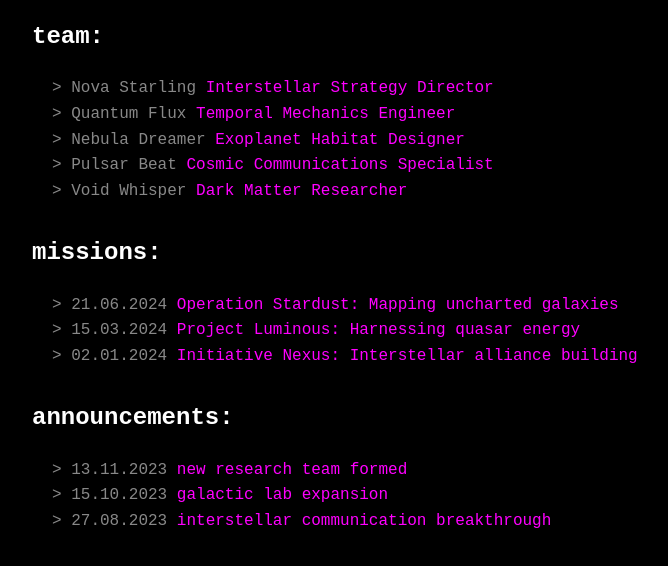
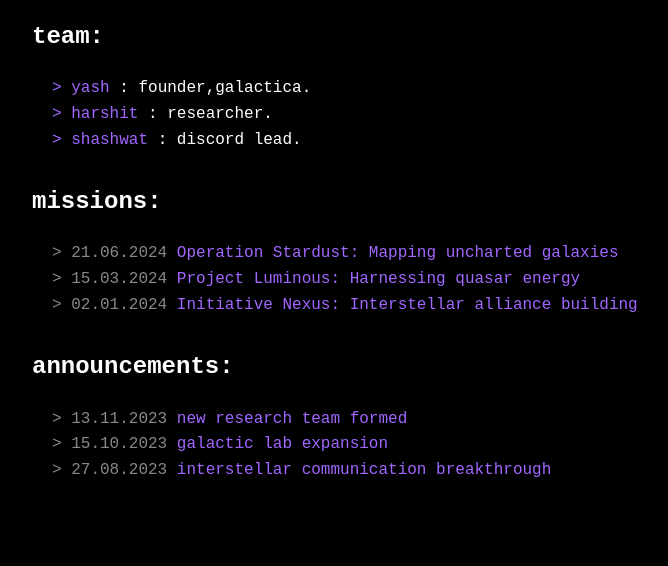
Before and after one commit to 0xYashh/galacticverse, a plain HTML site: page hq/g-hq.html in a window 1280 px wide. Shown: the part 96-662 px from the top of the page, without its empty margins (208-876 px from the left). Drawn offline with Linux system fonts and the light colour scheme.

Commit message:
Update Commit

```diff
--- a/hq/g-hq.html
+++ b/hq/g-hq.html
@@ -7,7 +7,7 @@
     <style>
         body {
             background-color: #000;
-            color: #0f0;
+            color: rgb(255, 255, 255);
             font-family: 'Courier New', monospace;
             line-height: 1.6;
             padding: 20px;
@@ -18,7 +18,7 @@
             color: #fff;
         }
         a {
-            color: #ff00ff;
+            color: rgb(161, 103, 255);
             text-decoration: none;
         }
         a:hover {
@@ -33,6 +33,9 @@
         .date {
             color: #888;
         }
+        .team-members{
+            color: rgb(255, 248, 198);
+        }
     </style>
 </head>
 <body>
@@ -41,19 +44,19 @@
     <div class="section">
         <h2>team:</h2>
         <div class="item">
-            <span class="date">> Nova Starling</span> <a href="#">Interstellar Strategy Director</a>
+            <span class="team-members"><a href="https://0xyash.vercel.app/">> yash </a></span>: founder,galactica.
         </div>
         <div class="item">
-            <span class="date">> Quantum Flux</span> <a href="#">Temporal Mechanics Engineer</a>
+            <span class="team-members"><a href="">> harshit </a></span>: researcher.
         </div>
         <div class="item">
-            <span class="date">> Nebula Dreamer</span> <a href="#">Exoplanet Habitat Designer</a>
+            <span class="team-members"><a href="">> shashwat </a></span>: discord lead.
         </div>
         <div class="item">
-            <span class="date">> Pulsar Beat</span> <a href="#">Cosmic Communications Specialist</a>
+            <!-- <span class="date">> Pulsar Beat</span> <a href="#">Cosmic Communications Specialist</a> -->
         </div>
         <div class="item">
-            <span class="date">> Void Whisper</span> <a href="#">Dark Matter Researcher</a>
+            <!-- <span class="date">> Void Whisper</span> <a href="#">Dark Matter Researcher</a> -->
         </div>
     </div>
 
```
Also changed, not shown: explore/explore.html (+1 -2 lines), lab/g-lab.html (+2 -2 lines).
